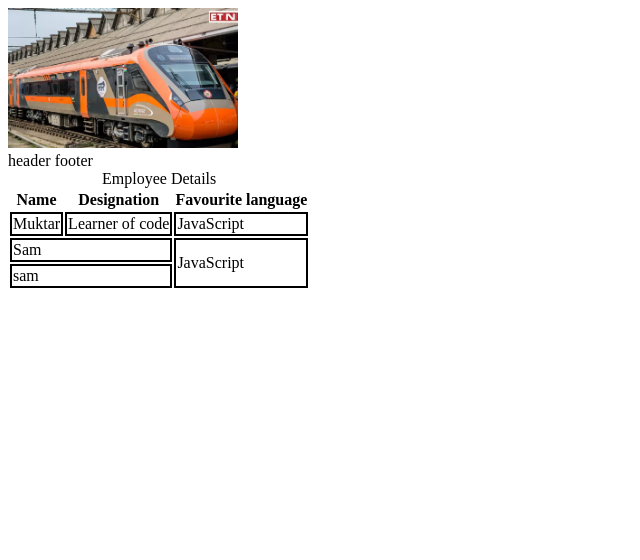
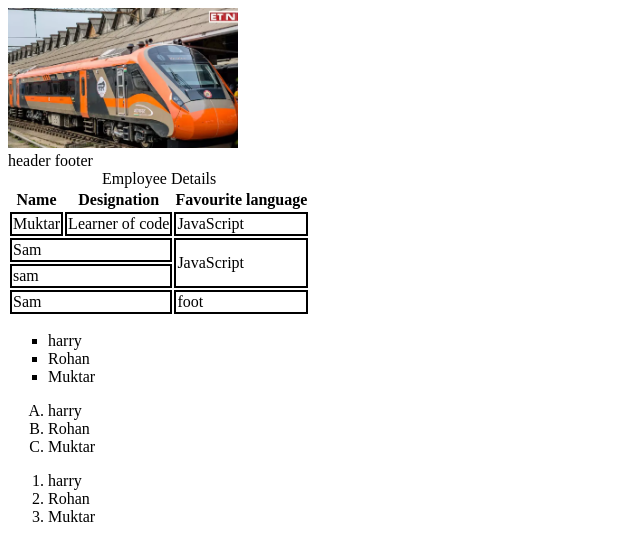
Before and after one commit to MuktarAnim/HTML, a plain HTML site: page video 5/index.html in a window 1280 px wide. Shown: the whole page, without its empty margins (0-640 px from the left). Drawn offline with Linux system fonts and the light colour scheme.

Commit message:
add index.html

```diff
--- a/video 5/index.html
+++ b/video 5/index.html
@@ -54,8 +54,34 @@
       footer
     </tfoot
   </table>
+      <tr>
+        <td colspan="2">Sam</td>
+        <td rowspan="2">foot</td>
+      </tr>
+    </tfoot>
+   </table>
 
+<ul type="square" >
+  <li>harry</li>
+   <li>Rohan</li>
+<li>Muktar</li>
 
+</ul>
+
+<ol type="A">
+  <li>harry</li>
+<li>Rohan</li>
+<li>Muktar</li>
+
+</ol>
+
+<ol>
+  <li>harry</li>
+<li>Rohan</li>
+<li>Muktar</li>
+
+</ol>
 </body>
 
 </html>
+</html>
```
Also changed, not shown: First code/index.html (renamed from video 1/index.html), First code/this.txt (renamed from video 1/this.txt).
